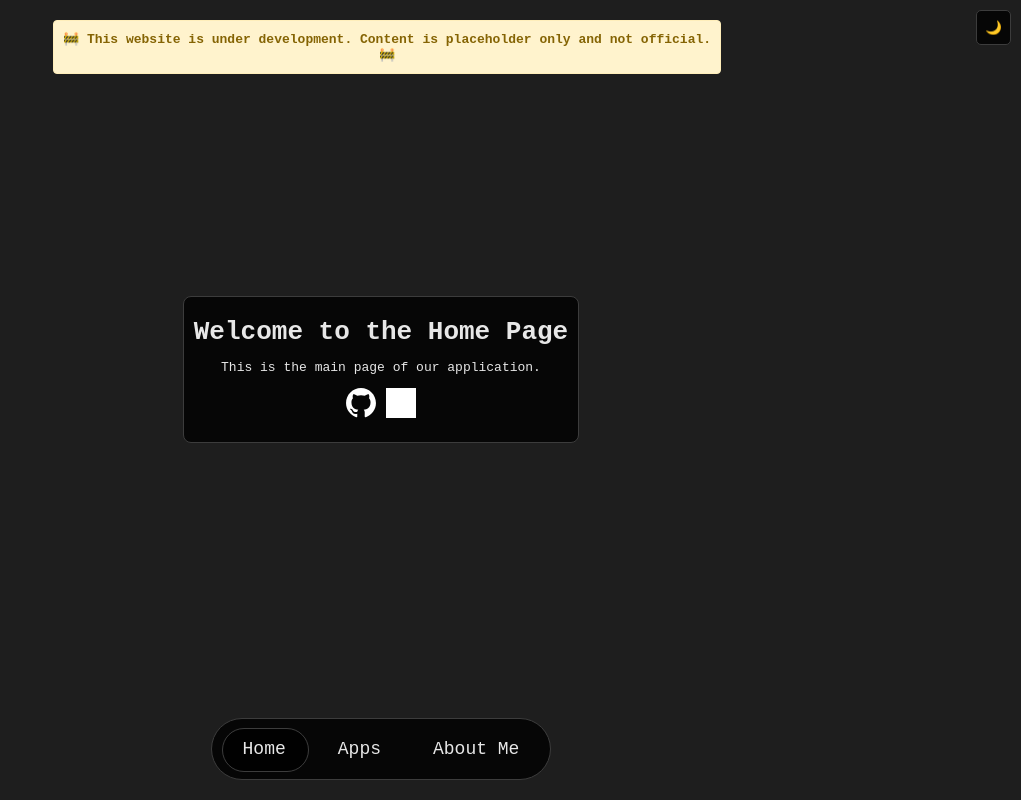
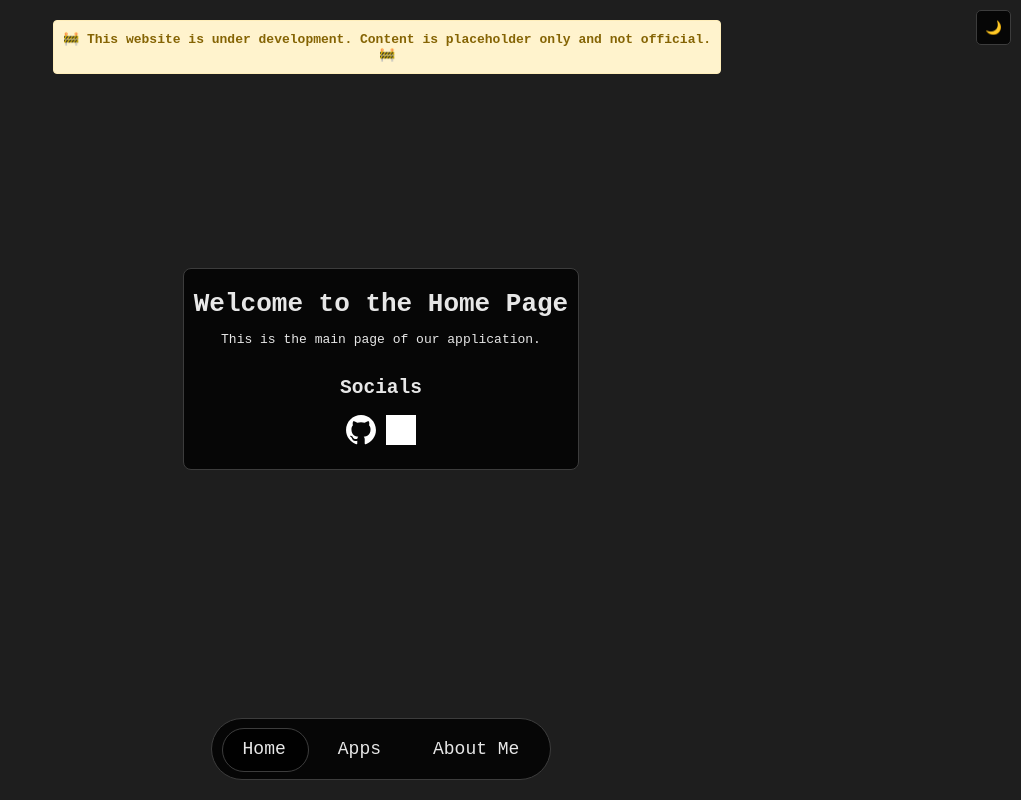
Before and after one commit to Itszipzon/portfolio, a React (Create React App) app: page / in a window 1280 px wide. Shown: the whole page, without its empty margins (259-1280 px from the left). Built offline with nearby package versions, Linux system fonts and the light colour scheme; grey boxes are pictures that could not be loaded.

Commit message:
Added github and linkedin links

```diff
--- a/src/pages/Home.tsx
+++ b/src/pages/Home.tsx
@@ -8,6 +8,7 @@ export default function Home() {
     <div className="home-container">
       <h1>Welcome to the Home Page</h1>
       <p>This is the main page of our application.</p>
+      <h2>Socials</h2>
       <div className="home-social-links">
         <Link to="https://github.com/Itszipzon" target="_blank" rel="noopener noreferrer" ><img src={githubLogo} alt="GitHub Logo" className="github-logo" /></Link>
         <Link to="https://www.linkedin.com/in/rune-molander-a943a0263/" target="_blank" rel="noopener noreferrer"><img src={linkedInLogo} alt="LinkedIn Logo" className="linkedin-logo" /></Link>
```
